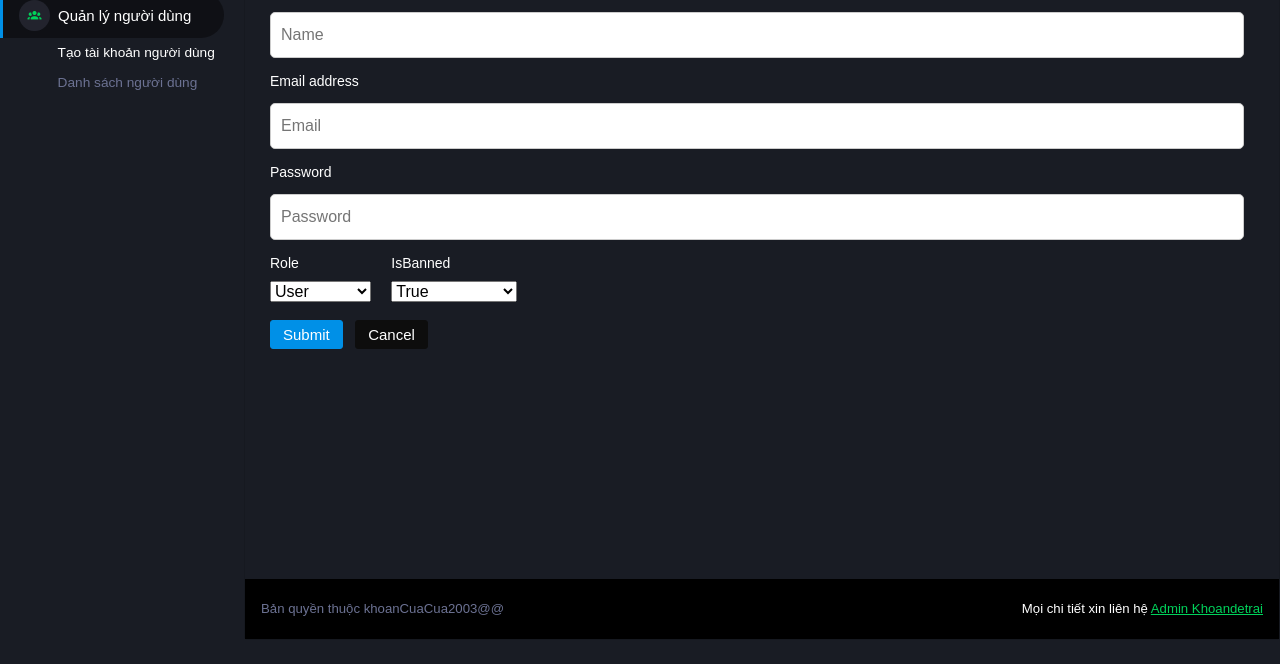
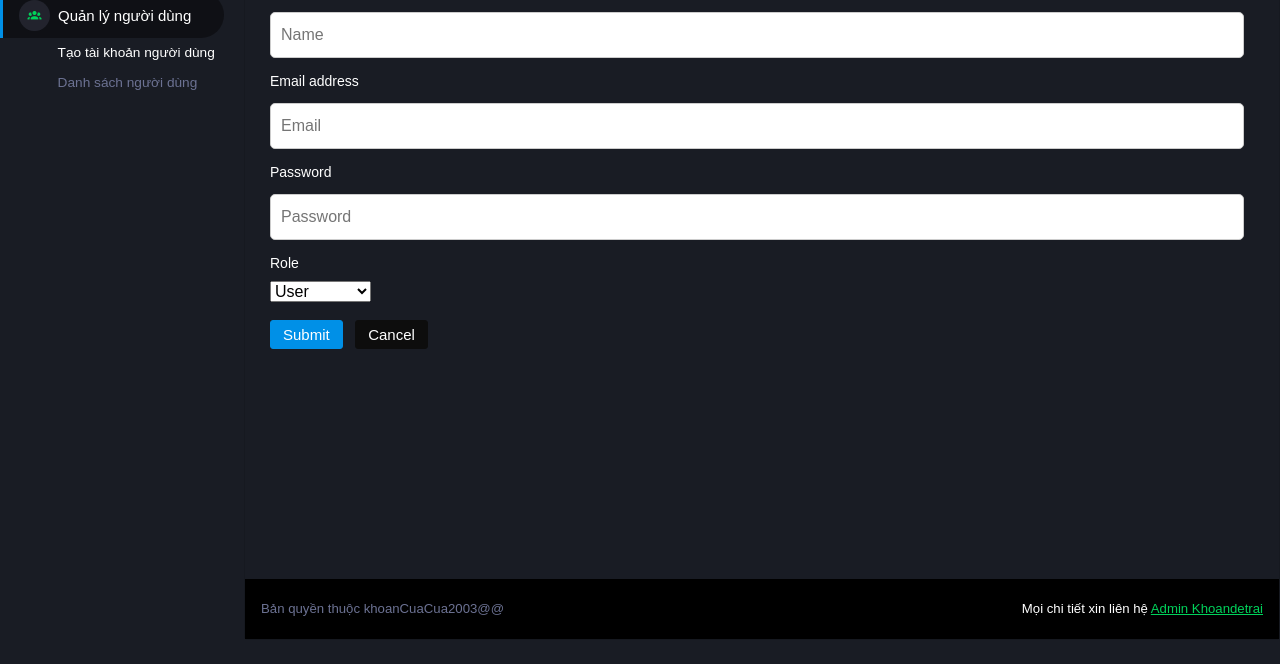
Before and after one commit to Capstone-Project-Fpoly/tasks-manager-api, a website: page view/home/taoTk_user.html in a window 1280 px wide. Shown: the part 136-800 px from the top of the page. Drawn offline with nearby package versions, Linux system fonts and the light colour scheme; a web font is replaced by a local one.

Commit message:
bo cot isBanneb

```diff
--- a/assets/js/loadUser.js
+++ b/assets/js/loadUser.js
@@ -118,7 +118,7 @@ function renderUser(users) {
   <th class="column-createdAt">CreatedAt</th>
   <th class="column-updatedAt">UpdatedAt</th>
   <th class="column-role">Role</th>
-  <th class="column-isBanned">IsBanned</th>
+
 </tr>`;
   perUser.forEach((value) => {
       const formattedCreatedAt = formatDate(value.createdAt);
@@ -131,7 +131,7 @@ function renderUser(users) {
   <td>${formattedCreatedAt}</td>
   <td>${formattedUpdatedAt}</td>
   <td>${value.role}</td>
-  <td>${value.isBanned ? 'True' : 'False'}</td>
+
 
 </tr>`;
   });
--- a/view/home/taoTk_user.html
+++ b/view/home/taoTk_user.html
@@ -177,13 +177,7 @@
                                         <option>Admin</option>
                                     </select>
                                 </div>
-                                <div class="form-group">
-                                    <label for="exampleSelectIsBanned">IsBanned</label>
-                                    <select id="exampleSelectIsBanned" style="width: 100%;">
-                                        <option>True</option>
-                                        <option>False</option>
-                                    </select>
-                                </div>
+
                             </div>
 
                             <button type="submit" class="btn btn-primary me-2">Submit</button>
```
